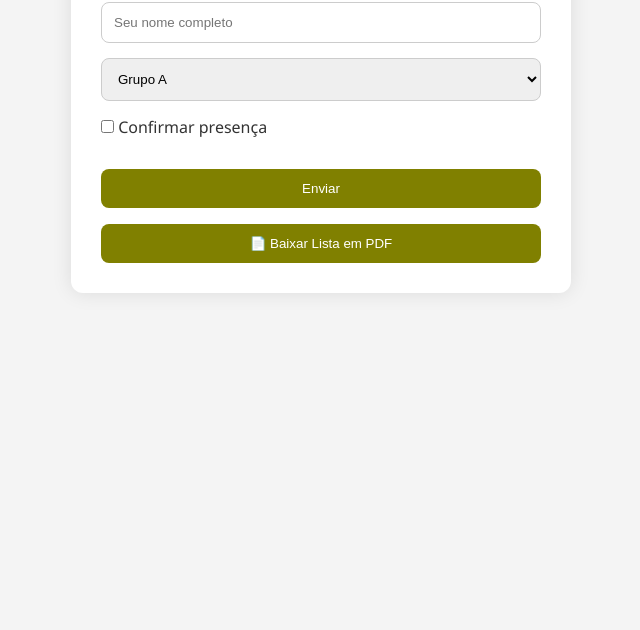
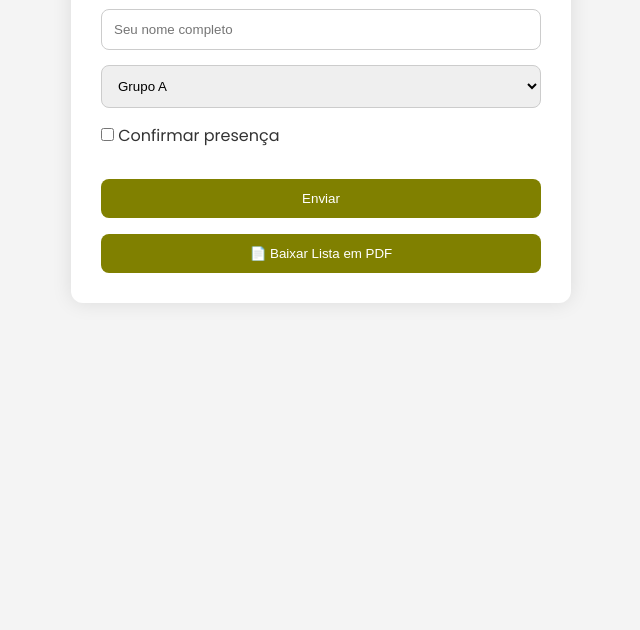
Before and after one commit to RonaldALo/casamento, a plain HTML site: page index.html in a window 1280 px wide. Shown: the part 170-800 px from the top of the page, without its empty margins (319-959 px from the left). Drawn offline with nearby package versions, Linux system fonts and the light colour scheme.

Commit message:
add:  fonte do projeto.

```diff
--- a/index.html
+++ b/index.html
@@ -5,9 +5,12 @@
   <meta name="viewport" content="width=device-width, initial-scale=1.0" />
   <title>Lista de Presença - Gabi & Ronald</title>
   <link rel="stylesheet" href="styles/index.css" />
+  <link rel="preconnect" href="https://fonts.googleapis.com">
+  <link rel="preconnect" href="https://fonts.gstatic.com" crossorigin>
   <script src="https://www.gstatic.com/firebasejs/8.10.1/firebase-app.js"></script>
   <script src="https://www.gstatic.com/firebasejs/8.10.1/firebase-database.js"></script>
   <script src="https://cdnjs.cloudflare.com/ajax/libs/jspdf/2.5.1/jspdf.umd.min.js"></script>
+  <link href="https://fonts.googleapis.com/css2?family=Archivo:ital,wght@0,100..900;1,100..900&family=Poppins:ital,wght@0,100;0,200;0,300;0,400;0,500;0,600;0,700;0,800;0,900;1,100;1,200;1,300;1,400;1,500;1,600;1,700;1,800;1,900&display=swap" rel="stylesheet">
 </head>
 <body>
   <div class="container">
--- a/styles/index.css
+++ b/styles/index.css
@@ -5,7 +5,7 @@
   box-sizing: border-box;
 }
 body {
-  font-family: 'Segoe UI', sans-serif;
+  font-family: "Poppins", sans-serif;;
   background-color: #f4f4f4;
   color: #333;
   margin: 0;
```
